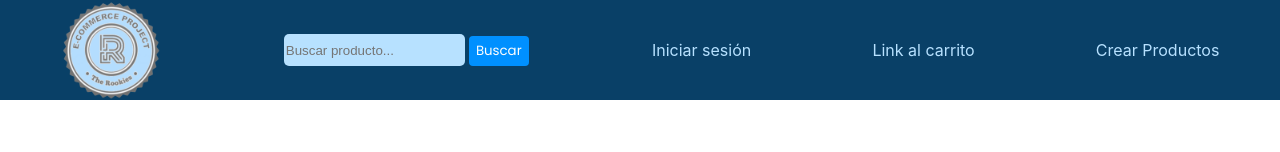
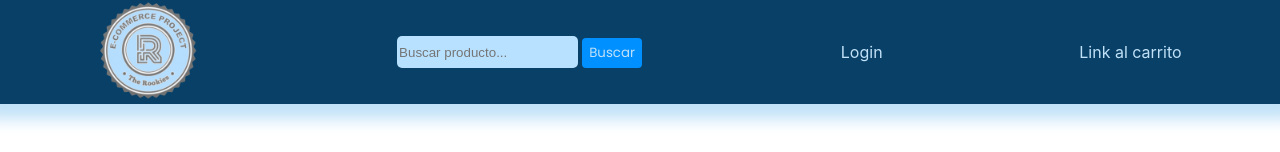
Before and after one commit to QKleo/PF-EigthRookies-Front, a React (Create React App) app: page / in a window 1280 px wide. Shown: the top 152 px of the page. Built offline with nearby package versions, Linux system fonts and the light colour scheme.

Commit message:
fix(nav - app) estilos en nav - may vs min listo

```diff
--- a/src/App.js
+++ b/src/App.js
@@ -6,7 +6,7 @@ import LoginAuth0 from './features/login/LoginAuth0';
 import NavBar from './components/NavBar/NavBar';
 import ProductDetail from './components/ProductDetail/ProductDetail';
 import CreateProductScreen from './screens/CreateProductScreen';
-import Category from './Components/Category/Category';
+import Category from './components/Category/Category';
 
 
 function App() {
--- a/src/Components/Category/Category.jsx
+++ b/src/Components/Category/Category.jsx
@@ -4,7 +4,7 @@ import { useParams } from "react-router-dom";
 import { getError } from "../../utils";
 import FilterCategories from "../Filters/Filters";
 import Product from "../Product/Product";
-import s from '../../Screens/home.module.css'
+import s from '../../screens/home.module.css';
 
 
 const reducer = (state, action) => {
@@ -40,38 +40,38 @@ export default function ProductScreen() {
       dispatch({ type: 'AXIOS_REQUEST' });
       try {
         const { data } = await axios.get(`http://localhost:3001/category/${id}`);
-            dispatch({ type: 'AXIOS_SUCCESS', payload: data});
+        dispatch({ type: 'AXIOS_SUCCESS', payload: data });
       } catch (err) {
-            dispatch({type: 'AXIOS_FAIL', payload: getError(err),});
+        dispatch({ type: 'AXIOS_FAIL', payload: getError(err), });
       }
     };
     axiosCategories();
   }, [id]);
 
-return(
-    loading? (
+  return (
+    loading ? (
       <>
         <p> Calling to the rookies...</p>
       </>
     ) :
-    error? (
+      error ? (
         <>
           <p> {error}</p>
         </>
       ) :
         <>
-    <FilterCategories/>
+          <FilterCategories />
           <div >
             <div className={s.grid}>
               {products.map((product) => (
                 <div className={s.lala} key={product.id} >
-              <Product products={product}/>
+                  <Product products={product} />
                 </div>
-          )).slice(0,7)}
+              )).slice(0, 7)}
             </div>
 
           </div>
         </>
-)
+  );
 
 }
--- a/src/Components/NavBar/NavBar.jsx
+++ b/src/Components/NavBar/NavBar.jsx
@@ -4,7 +4,6 @@ import style from './NavBar.module.css';
 import logo from '../../assets/8Rookies.png';
 import { Link } from 'react-router-dom';
 import { useAuth0 } from '@auth0/auth0-react';
-import s from "../../Global.module.css"
 
 
 export default function NavBar() {
@@ -14,9 +13,11 @@ export default function NavBar() {
 
   return (
     <nav className={style.container}>
-        <img className={style.logo} src={logo} alt="The rookies" />
+      <Link to={'/'}><img className={style.logo} src={logo} alt="The rookies" /></Link>
       <SearchBox />
       {isAuthenticated ? (
+        <div className={style.containerAuth}>
+          <>
             <Link className={style.link} to="/login">
               <div className={style.login}>
                 <img
@@ -27,13 +28,17 @@ export default function NavBar() {
                 <h4>Hola {user.given_name}</h4>
               </div>
             </Link>
+          </>
+          <>
+            <Link className={style.link} to="/admin/products">Crear Productos</Link>
+          </>
+        </div>
       ) : (
         <Link className={style.link} to="/login">
-            <p>Iniciar sesión</p>{" "}
+          <p>Login</p>
         </Link>
       )}
       <p>Link al carrito</p>
-        <Link className={style.link} to="/admin/products">Crear Productos</Link>
     </nav>
   );
 }
--- a/src/Components/NavBar/NavBar.module.css
+++ b/src/Components/NavBar/NavBar.module.css
@@ -1,25 +1,42 @@
+@import url('../../Global.module.css');
+
 .container {
-    background-color: #094067;
-    color: #b7e1ff;
+    background-color: var(--primary-color);
+    color: var(--secondary-color);
     width: 100%;
     height: 100%;
     display: flex;
     flex-direction: row;
     align-items: center;
     justify-content: space-around;
+    box-shadow: 0px 0px 15px 15px var(--secondary-color);
+}
+
+.containerAuth {
+    width: 25rem;
+    background-color: var(--primary-color);
+    color: var(--secondary-color);
+    display: flex;
+    flex-direction: row;
+    align-items: center;
+    justify-content: space-between;
 }
 
 .logo {
     cursor: pointer;
     height: 100px;
     width: 100px;
-    transition-duration: 1s;
+    transition:all .3s ease-in-out;
 }
 
-.logo:hover {
-    transform: scale(1.15, 1.15);
-  }
-
+.logo:hover{
+border-radius:50%;
+-webkit-border-radius:50%;
+box-shadow: 0px 0px 5px 5px var(--primary-color);
+-webkit-box-shadow: 0px 0px 5px 5px var(--secondary-color);
+transform: rotate(360deg);
+-webkit-transform: rotate(360deg);
+}
 
 .login {
     display: flex;
@@ -29,7 +46,7 @@
 
 .link {
     text-decoration: none;
-    color: #b7e1ff
+    color: var(--secondary-color);
 }
 
 .imgUser {
--- a/src/Global.module.css
+++ b/src/Global.module.css
@@ -4,7 +4,7 @@
 :root{
     font-family: 'Poppins', sans-serif;
     --primary-color:#094067;
-    --secondary-color:#FDFDFD;
+    --secondary-color:#c0e1f8;
     --tertiary-color: #0090FF;
     --fourth-color: #000000;
 
```
Also changed, not shown: src/Screens/HomeScreen.jsx (+7 -7 lines). Lines whose indentation alone changed are shown as unchanged.
